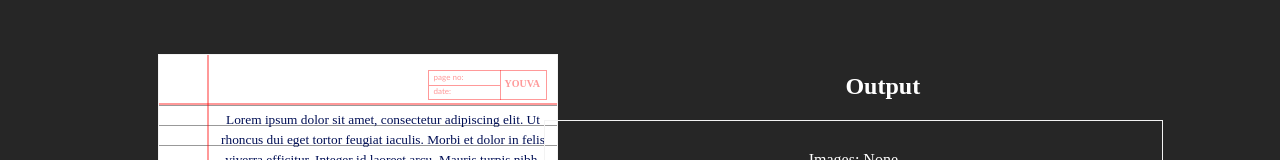
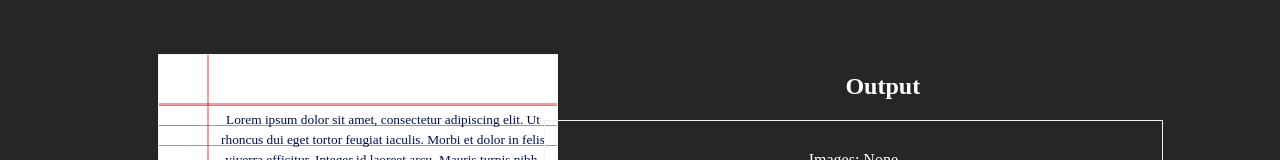
Before and after one commit to ParthNikam/Write-Without-Writing, a website with bundled scripts: page index.html in a window 1280 px wide. Shown: the part 347-507 px from the top of the page. Built offline with nearby package versions, Linux system fonts and the light colour scheme; a web font is replaced by a local one.

Commit message:
Update index.html

```diff
--- a/index.html
+++ b/index.html
@@ -205,12 +205,12 @@
                                     <div class="page-a margined lines">
                                         <div class="top-margin">
 					    <!-- youva icon -->
-                                            <div class="square-box">
+                                            <!-- <div class="square-box">
                                               <div class="youva-logo">YOUVA</div>
                                               <div class="square-page">page no:</div>
                                               <div class="square-date">date:</div>
-                                            </div>
-					    </div>
+                                            </div> -->
+				    	</div>
                                             <div class="display-flex left-margin-and-content">
                                                 <div contenteditable="true" class="left-margin"></div>
                                                     <div class="paper-content" id="note" contenteditable="true">
```
